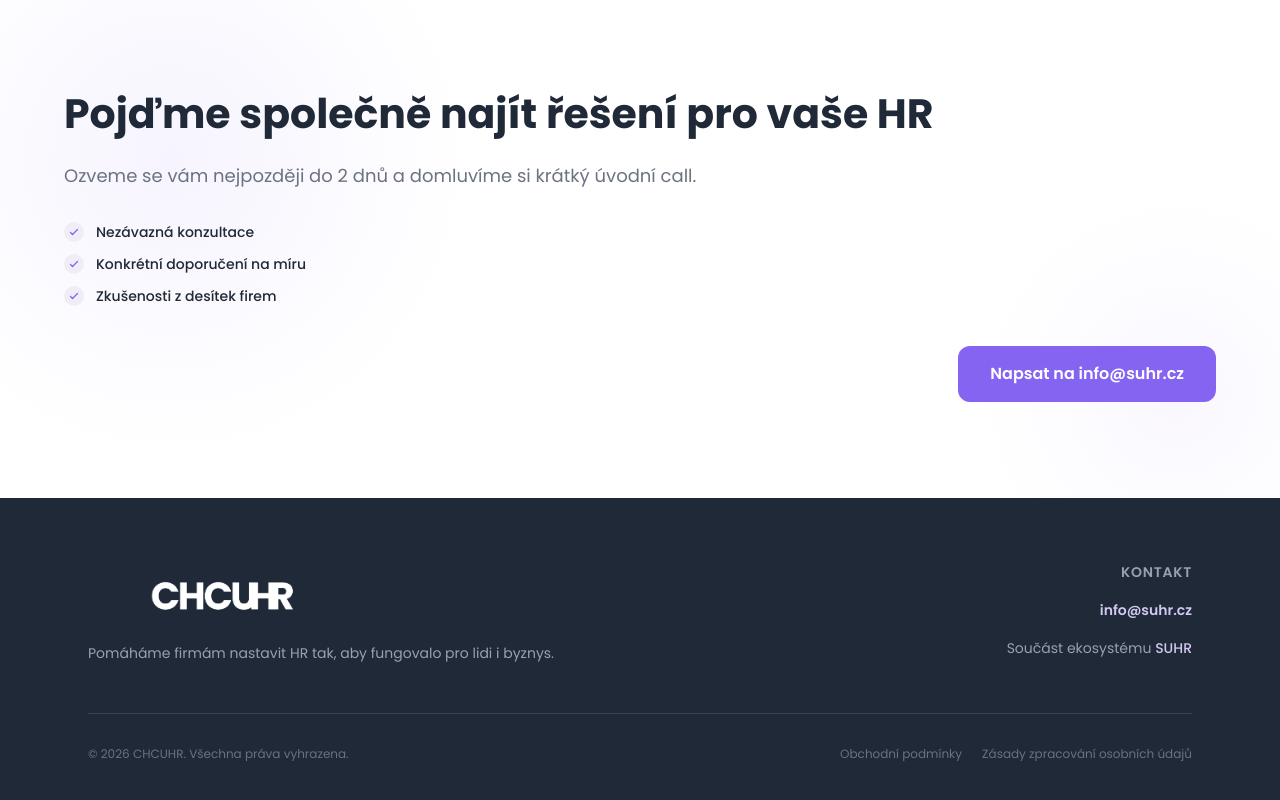
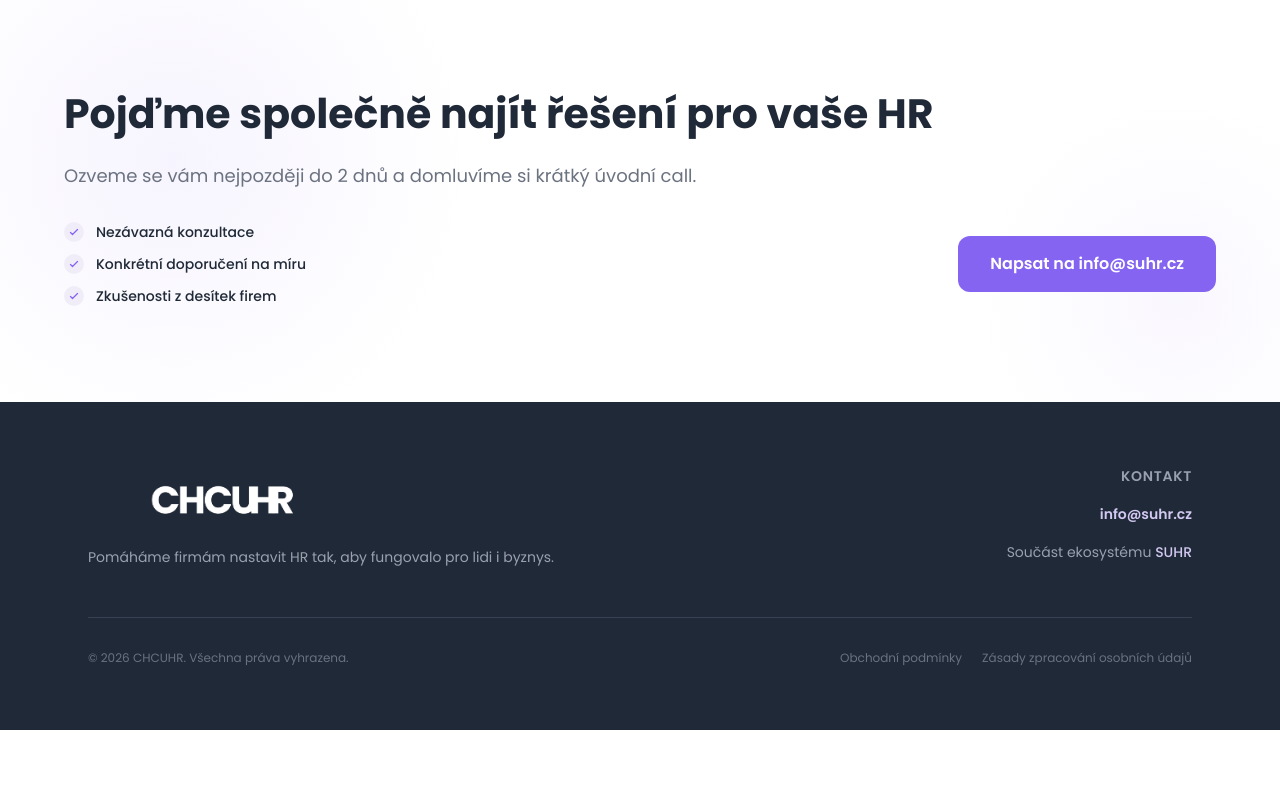
Before and after one commit to michaela-afk/chcuhrweb, a Next.js app in the folder web/: page / in a window 1280 px wide. Shown: the part 4155-4955 px from the top of the page. After the commit the page ends 4885 px from the top, so only its background shows below. Built offline with nearby package versions, Linux system fonts and the light colour scheme.

Commit message:
align contact button inline with benefits list
Co-Authored-By: Claude Sonnet 4.6 <noreply@anthropic.com>

```diff
--- a/web/components/ContactSection.tsx
+++ b/web/components/ContactSection.tsx
@@ -25,8 +25,9 @@ export default function ContactSection() {
             Ozveme se vám nejpozději do 2 dnů a domluvíme si krátký úvodní call.
           </p>
 
+          <div className="flex flex-col sm:flex-row sm:items-center sm:justify-between gap-8">
             {/* Benefits */}
-          <ul className="flex flex-col gap-3 mb-10">
+            <ul className="flex flex-col gap-3">
               {benefits.map((b) => (
                 <li key={b} className="flex items-center gap-3">
                   <span className="w-5 h-5 rounded-full bg-[#F0EDF9] flex items-center justify-center shrink-0">
@@ -39,10 +40,9 @@ export default function ContactSection() {
               ))}
             </ul>
 
-          <div className="flex justify-end">
             <a
               href="mailto:info@suhr.cz"
-              className="bg-[#8664F2] text-white font-semibold px-8 py-4 rounded-xl
+              className="bg-[#8664F2] text-white font-semibold px-8 py-4 rounded-xl shrink-0
                 hover:bg-[#7450e0] hover:shadow-lg hover:shadow-[#8664F2]/25 hover:-translate-y-0.5
                 active:translate-y-0 transition-all duration-200"
             >
```
Lines whose indentation alone changed are shown as unchanged.
